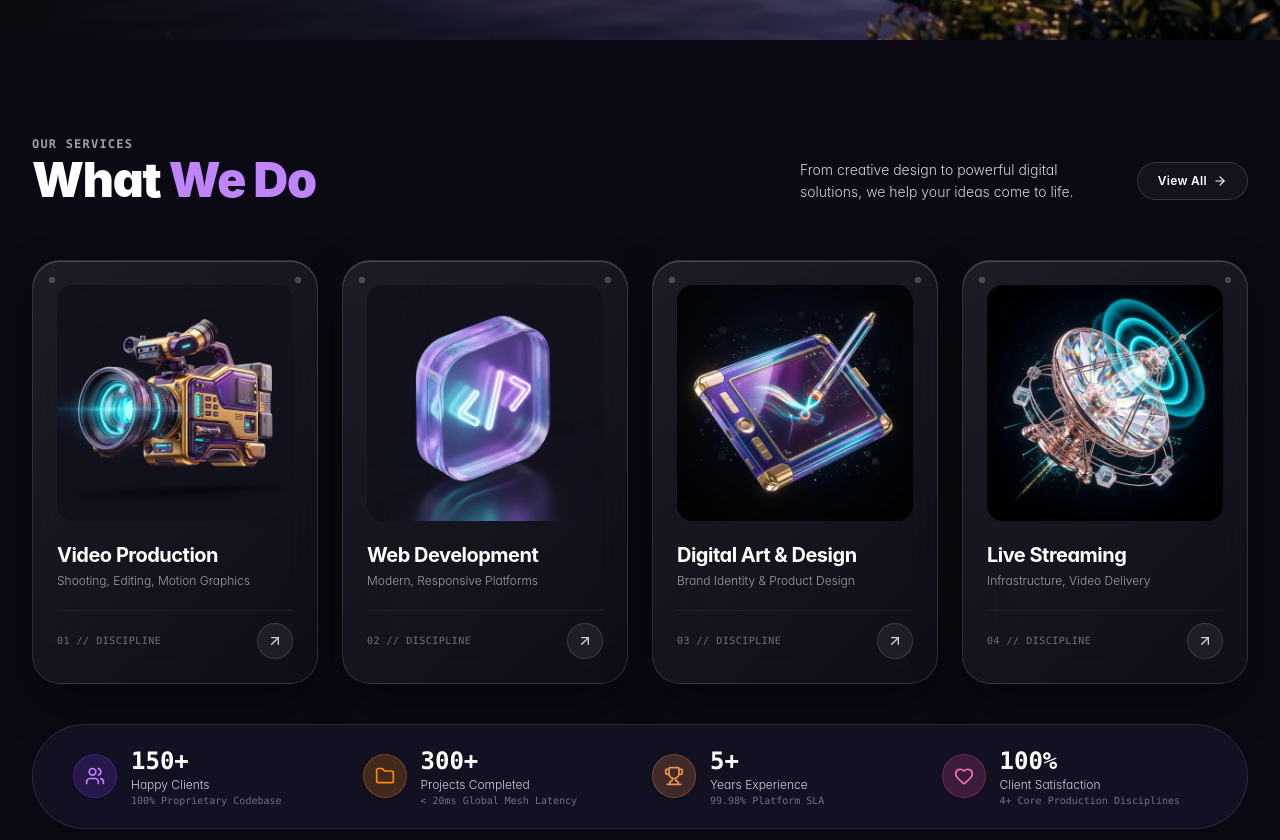
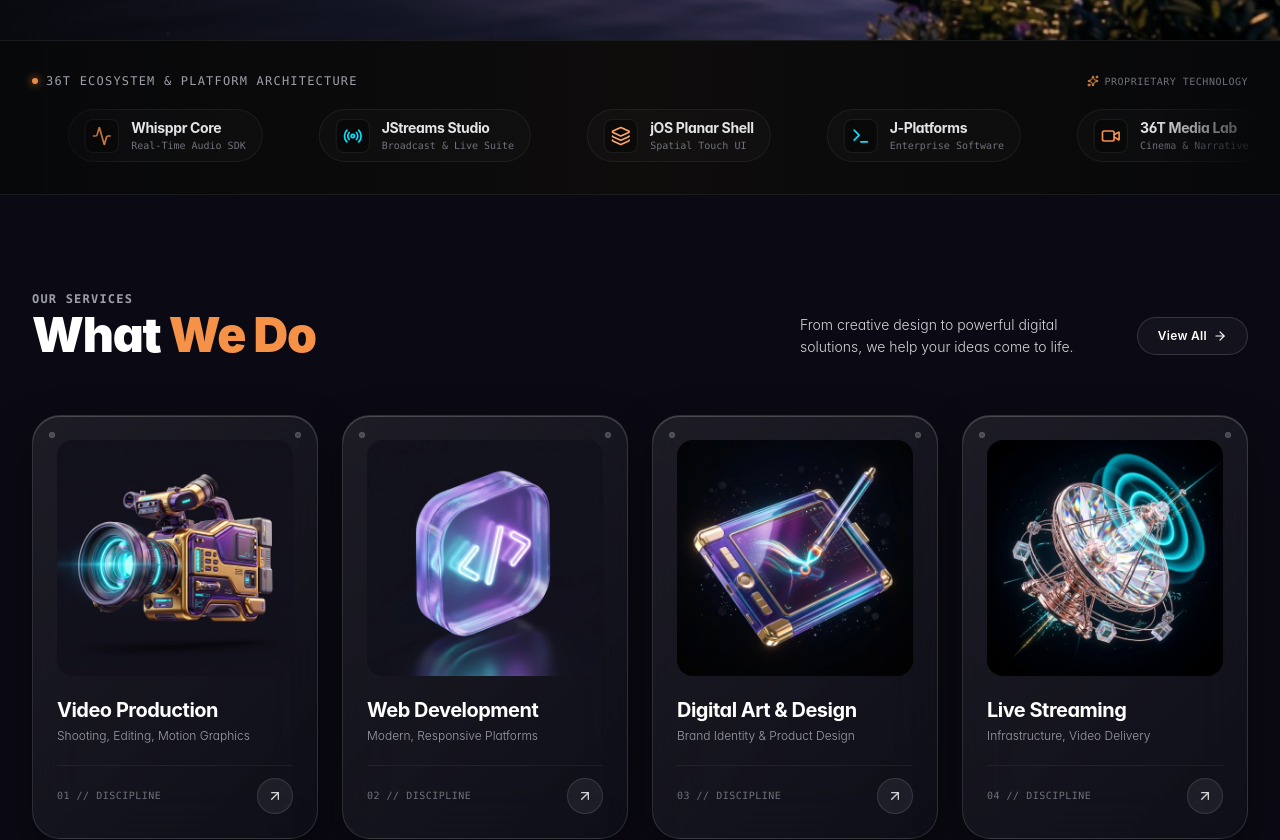
Before and after one commit to therealbuccie/36tstudios, a Next.js app: page / in a window 1280 px wide. Shown: the part 760-1600 px from the top of the page. Built offline with nearby package versions, Linux system fonts and the light colour scheme.

Commit message:
feat: harmonize 36T Studios logo branding and add platform LogoRun marquee across theme

```diff
--- a/src/app/globals.css
+++ b/src/app/globals.css
@@ -2,6 +2,21 @@
 
 .font-script {
   font-family: var(--font-caveat), cursive, sans-serif;
+}
+
+@keyframes marquee {
+  0% { transform: translateX(0%); }
+  100% { transform: translateX(-50%); }
+}
+
+.animate-marquee {
+  display: flex;
+  width: max-content;
+  animation: marquee 32s linear infinite;
+}
+
+.animate-marquee:hover {
+  animation-play-state: paused;
 }
 
 @theme {
--- a/src/app/layout.tsx
+++ b/src/app/layout.tsx
@@ -24,7 +24,11 @@ export const metadata: Metadata = {
   description: "36T Studios designs and engineers modern digital platforms, visual systems, and original narrative media. Product Architecture. Digital Craft.",
   keywords: ["36T Studios", "Design Studio", "Technology Studio", "Product Architecture", "Whisppr", "jOS", "JStream", "I've Got It Film"],
   icons: {
-    icon: "/favicon.ico",
+    icon: [
+      { url: "/favicon.svg", type: "image/svg+xml" },
+      { url: "/favicon.ico" },
+    ],
+    apple: "/apple-icon.png",
   },
 };
 
@@ -38,7 +42,7 @@ export default function RootLayout({
       lang="en"
       className={`${geistSans.variable} ${geistMono.variable} ${caveat.variable} dark antialiased scroll-smooth`}
     >
-      <body className="min-h-screen flex flex-col bg-[#0B0A14] text-[#F4F4F6] selection:bg-[#C084FC] selection:text-black overflow-x-hidden font-sans">
+      <body className="min-h-screen flex flex-col bg-[#0B0A14] text-[#F4F4F6] selection:bg-[#F59247] selection:text-black overflow-x-hidden font-sans">
         <GlobalNavigation />
         <main className="flex-1 pt-20 flex flex-col">
           {children}
--- a/src/app/page.tsx
+++ b/src/app/page.tsx
@@ -18,6 +18,7 @@ import {
 } from "lucide-react";
 import { motion } from "framer-motion";
 import { HeroSection } from "@/components/home/HeroSection";
+import { LogoRun } from "@/components/brand/LogoRun";
 
 export default function HomePage() {
   const [reelModalOpen, setReelModalOpen] = useState(false);
@@ -76,8 +77,8 @@ export default function HomePage() {
       value: "150+",
       label: "Happy Clients",
       sublabel: "100% Proprietary Codebase",
-      icon: <Users className="w-5 h-5 text-[#C084FC]" />,
-      aura: "bg-[#7C3AED]/20 border-[#7C3AED]/30",
+      icon: <Users className="w-5 h-5 text-[#00E5FF]" />,
+      aura: "bg-[#00E5FF]/15 border-[#00E5FF]/30",
     },
     {
       value: "300+",
@@ -97,8 +98,8 @@ export default function HomePage() {
       value: "100%",
       label: "Client Satisfaction",
       sublabel: "4+ Core Production Disciplines",
-      icon: <Heart className="w-5 h-5 text-[#F472B6]" />,
-      aura: "bg-[#EC4899]/20 border-[#EC4899]/30",
+      icon: <Heart className="w-5 h-5 text-[#FFA665]" />,
+      aura: "bg-[#FFA665]/15 border-[#FFA665]/30",
     },
   ];
 
@@ -144,12 +145,17 @@ export default function HomePage() {
   };
 
   return (
-    <div className="min-h-screen bg-[#0B0A14] text-[#FFFFFF] relative overflow-x-hidden selection:bg-[#C084FC] selection:text-black">
+    <div className="min-h-screen bg-[#0B0A14] text-[#FFFFFF] relative overflow-x-hidden selection:bg-[#F59247] selection:text-black">
 
       {/* ======================================================== */}
       {/* 1. HERO SECTION                                          */}
       {/* ======================================================== */}
       <HeroSection />
+
+      {/* ======================================================== */}
+      {/* 1B. BRAND LOGO RUN & PLATFORM ECOSYSTEM MARQUEE          */}
+      {/* ======================================================== */}
+      <LogoRun />
 
       {/* ======================================================== */}
       {/* 2. SECTION: "OUR SERVICES // WHAT WE DO"                  */}
@@ -163,7 +169,7 @@ export default function HomePage() {
               OUR SERVICES
             </span>
             <h2 className="text-3xl sm:text-5xl font-black text-white tracking-tight">
-              What <span className="text-[#C084FC]">We Do</span>
+              What <span className="text-[#F59247]">We Do</span>
             </h2>
           </div>
 
@@ -204,7 +210,7 @@ export default function HomePage() {
                 {/* Card Information */}
                 <div className="flex flex-col flex-1 justify-between">
                   <div>
-                    <h3 className="text-lg sm:text-xl font-bold text-white group-hover:text-[#D8B4FE] transition-colors tracking-tight">
+                    <h3 className="text-lg sm:text-xl font-bold text-white group-hover:text-[#FFA665] transition-colors tracking-tight">
                       {service.title}
                     </h3>
                     <p className="text-xs text-zinc-400 mt-1 font-light leading-snug">
@@ -264,7 +270,7 @@ export default function HomePage() {
           whileInView={{ opacity: 1, y: 0 }}
           viewport={{ once: true }}
           transition={{ duration: 0.6 }}
-          className="mt-8 sm:mt-10 rounded-2xl sm:rounded-full p-6 sm:px-10 sm:py-5 bg-[#151326]/85 border border-white/10 backdrop-blur-2xl shadow-xl grid grid-cols-2 lg:grid-cols-4 gap-6 items-center"
+          className="mt-8 sm:mt-10 rounded-2xl sm:rounded-full p-6 sm:px-10 sm:py-5 bg-[#0C0F17]/90 border border-white/10 backdrop-blur-2xl shadow-xl grid grid-cols-2 lg:grid-cols-4 gap-6 items-center"
         >
           {capabilitiesStats.map((stat, idx) => (
             <div key={idx} className="flex items-center gap-3.5">
@@ -300,7 +306,7 @@ export default function HomePage() {
               FEATURED WORK
             </span>
             <h2 className="text-3xl sm:text-5xl font-black text-white tracking-tight">
-              Recent <span className="text-[#C084FC]">Projects</span>
+              Recent <span className="text-[#F59247]">Projects</span>
             </h2>
           </div>
 
@@ -321,7 +327,7 @@ export default function HomePage() {
               href={proj.link}
               target={proj.link.startsWith("http") ? "_blank" : undefined}
               rel={proj.link.startsWith("http") ? "noopener noreferrer" : undefined}
-              className="group rounded-3xl p-3 sm:p-3.5 bg-[#151326]/70 border border-white/10 hover:border-[#00E5FF]/40 backdrop-blur-xl overflow-hidden flex flex-col justify-between shadow-2xl transition-all duration-500 hover:-translate-y-1 hover:shadow-[0_20px_45px_rgba(0,0,0,0.5)]"
+              className="group rounded-3xl p-3 sm:p-3.5 bg-[#0C0F17]/85 border border-white/10 hover:border-[#00E5FF]/40 backdrop-blur-xl overflow-hidden flex flex-col justify-between shadow-2xl transition-all duration-500 hover:-translate-y-1 hover:shadow-[0_20px_45px_rgba(0,0,0,0.5)]"
             >
               {/* Image Frame */}
               <div className="relative aspect-[16/10] w-full rounded-2xl overflow-hidden bg-black/60">
@@ -368,7 +374,7 @@ export default function HomePage() {
       {/* 5. SECTION: "LET'S WORK TOGETHER / BRING YOUR VISION"    */}
       {/* ======================================================== */}
       <section className="px-4 sm:px-8 py-14 sm:py-20 max-w-7xl mx-auto relative">
-        <div className="relative rounded-3xl overflow-hidden border border-white/15 bg-gradient-to-r from-[#17142E] via-[#1D183B] to-[#120F24] p-8 sm:p-14 lg:p-16 shadow-[0_25px_70px_rgba(0,0,0,0.6)]">
+        <div className="relative rounded-3xl overflow-hidden border border-white/15 bg-gradient-to-r from-[#0C0F17] via-[#141624] to-[#0A0C14] p-8 sm:p-14 lg:p-16 shadow-[0_25px_70px_rgba(0,0,0,0.6)]">
 
           {/* Background Arch Art Slice */}
           <div className="absolute top-0 right-0 w-full sm:w-[65%] h-full pointer-events-none select-none opacity-50 sm:opacity-90 -z-0">
@@ -379,17 +385,17 @@ export default function HomePage() {
               className="object-cover object-right"
               quality={95}
             />
-            <div className="absolute inset-0 bg-gradient-to-r from-[#17142E] via-[#17142E]/70 to-transparent" />
+            <div className="absolute inset-0 bg-gradient-to-r from-[#0C0F17] via-[#0C0F17]/80 to-transparent" />
           </div>
 
           {/* Left Content Area */}
           <div className="relative z-10 max-w-xl space-y-4">
-            <span className="text-xs font-mono uppercase tracking-widest text-[#D8B4FE] font-bold block">
+            <span className="text-xs font-mono uppercase tracking-widest text-[#FFA665] font-bold block">
               LET&apos;S WORK TOGETHER
             </span>
             <h2 className="text-3xl sm:text-5xl font-black text-white tracking-tight leading-[1.08]">
               Bring Your<br />
-              <span className="bg-gradient-to-r from-[#FFFFFF] via-[#E9D5FF] to-[#C084FC] bg-clip-text text-transparent">
+              <span className="bg-gradient-to-r from-white via-amber-100 to-[#F59247] bg-clip-text text-transparent">
                 Vision to Life.
               </span>
             </h2>
--- /dev/null
+++ b/src/components/brand/LogoRun.tsx
@@ -0,0 +1,137 @@
+"use client";
+
+import React from "react";
+import Link from "next/link";
+import { StudioLogo } from "./StudioLogo";
+import {
+  Cpu,
+  Radio,
+  Layers,
+  Activity,
+  Video,
+  Share2,
+  Terminal,
+  Sparkles
+} from "lucide-react";
+
+export function LogoRun() {
+  const logos = [
+    {
+      name: "36T Studios",
+      category: "Creative Foundry",
+      type: "brand",
+      href: "/",
+    },
+    {
+      name: "36T Systems",
+      category: "Edge Cloud & Topology",
+      icon: <Cpu className="w-5 h-5 text-[#00E5FF]" />,
+      href: "/platforms#systems",
+    },
+    {
+      name: "Whisppr Core",
+      category: "Real-Time Audio SDK",
+      icon: <Activity className="w-5 h-5 text-[#F59247]" />,
+      href: "/platforms#whisppr",
+    },
+    {
+      name: "JStreams Studio",
+      category: "Broadcast & Live Suite",
+      icon: <Radio className="w-5 h-5 text-[#00E5FF]" />,
+      href: "https://studio.jstreams.pro",
+      isExternal: true,
+    },
+    {
+      name: "jOS Planar Shell",
+      category: "Spatial Touch UI",
+      icon: <Layers className="w-5 h-5 text-[#FFA665]" />,
+      href: "/platforms#jos",
+    },
+    {
+      name: "J-Platforms",
+      category: "Enterprise Software",
+      icon: <Terminal className="w-5 h-5 text-[#00E5FF]" />,
+      href: "/platforms",
+    },
+    {
+      name: "36T Media Lab",
+      category: "Cinema & Narrative",
+      icon: <Video className="w-5 h-5 text-[#F59247]" />,
+      href: "/work",
+    },
+    {
+      name: "Edge Mesh Network",
+      category: "Distributed Sync",
+      icon: <Share2 className="w-5 h-5 text-[#00E5FF]" />,
+      href: "/platforms#mesh",
+    },
+  ];
+
+  // Duplicate for seamless 50% infinite translation
+  const fullTrack = [...logos, ...logos];
+
+  return (
+    <section className="relative w-full border-y border-white/[0.08] bg-[#07080A]/95 py-6 sm:py-8 overflow-hidden select-none">
+
+      {/* Ambient background glow */}
+      <div className="absolute inset-0 bg-gradient-to-r from-transparent via-[#F59247]/[0.03] to-transparent pointer-events-none" />
+
+      {/* Label Capsule */}
+      <div className="max-w-7xl mx-auto px-4 sm:px-8 mb-5 flex items-center justify-between">
+        <div className="flex items-center gap-2">
+          <span className="w-1.5 h-1.5 rounded-full bg-[#F59247] shadow-[0_0_8px_#F59247] animate-pulse" />
+          <span className="font-mono text-[10px] sm:text-xs uppercase tracking-widest text-zinc-400 font-medium">
+            36T Ecosystem &amp; Platform Architecture
+          </span>
+        </div>
+        <div className="hidden sm:flex items-center gap-1.5 font-mono text-[10px] text-zinc-500 uppercase tracking-wider">
+          <Sparkles className="w-3 h-3 text-[#F59247]" />
+          <span>Proprietary Technology</span>
+        </div>
+      </div>
+
+      {/* Edge Gradient Mask for Smooth Fade */}
+      <div className="relative w-full overflow-hidden [mask-image:linear-gradient(to_right,transparent,black_10%,black_90%,transparent)]">
+
+        {/* Infinite Moving Track */}
+        <div className="animate-marquee flex items-center gap-8 sm:gap-14 w-max">
+          {fullTrack.map((item, idx) => {
+            const itemKey = `${item.name}-${idx}`;
+
+            if (item.type === "brand") {
+              return (
+                <div key={itemKey} className="shrink-0 flex items-center gap-3 px-3 py-1.5 opacity-80 hover:opacity-100 transition-opacity">
+                  <StudioLogo size="sm" withLink={false} />
+                </div>
+              );
+            }
+
+            return (
+              <Link
+                key={itemKey}
+                href={item.href}
+                target={item.isExternal ? "_blank" : undefined}
+                rel={item.isExternal ? "noopener noreferrer" : undefined}
+                className="shrink-0 group flex items-center gap-3 px-4 py-2 rounded-full border border-white/[0.06] bg-white/[0.02] hover:bg-white/[0.06] hover:border-white/[0.15] transition-all duration-300"
+              >
+                <div className="p-1.5 rounded-lg bg-black/40 border border-white/[0.08] group-hover:scale-110 transition-transform duration-300">
+                  {item.icon}
+                </div>
+                <div className="text-left">
+                  <div className="text-xs sm:text-sm font-bold text-zinc-200 group-hover:text-white transition-colors tracking-tight font-sans">
+                    {item.name}
+                  </div>
+                  <div className="text-[9px] sm:text-[10px] font-mono text-zinc-500 group-hover:text-zinc-400 transition-colors">
+                    {item.category}
+                  </div>
+                </div>
+              </Link>
+            );
+          })}
+        </div>
+
+      </div>
+
+    </section>
+  );
+}
--- a/src/components/footer/StudioFooter.tsx
+++ b/src/components/footer/StudioFooter.tsx
@@ -7,7 +7,7 @@ export function StudioFooter() {
   return (
     <footer className="w-full border-t border-white/[0.08] bg-[#0B0A14] text-zinc-400 relative overflow-hidden">
       {/* Subtle corner ambient glow */}
-      <div className="absolute bottom-0 right-0 w-96 h-96 bg-[#C084FC]/8 rounded-full blur-3xl pointer-events-none" />
+      <div className="absolute bottom-0 right-0 w-96 h-96 bg-[#F59247]/10 rounded-full blur-3xl pointer-events-none" />
       <div className="absolute top-0 left-1/4 w-80 h-80 bg-[#00E5FF]/6 rounded-full blur-3xl pointer-events-none" />
 
       <div className="relative z-10 max-w-7xl mx-auto px-4 sm:px-8 py-12 sm:py-20">
--- a/src/components/navigation/GlobalNavigation.tsx
+++ b/src/components/navigation/GlobalNavigation.tsx
@@ -50,7 +50,7 @@ export const GlobalNavigation = () => {
                 >
                   {item.label}
                   {isActive && (
-                    <span className="absolute bottom-0 left-0 right-0 h-[2px] bg-gradient-to-r from-[#C084FC] to-[#00E5FF] rounded-full shadow-[0_0_10px_rgba(192,132,252,0.8)]" />
+                    <span className="absolute bottom-0 left-0 right-0 h-[2px] bg-gradient-to-r from-[#F59247] to-[#00E5FF] rounded-full shadow-[0_0_10px_rgba(245,146,71,0.8)]" />
                   )}
                 </Link>
               );
```
Also changed, not shown: src/components/brand/StudioLogo.tsx (+42 -3 lines), public/favicon.svg (added).
